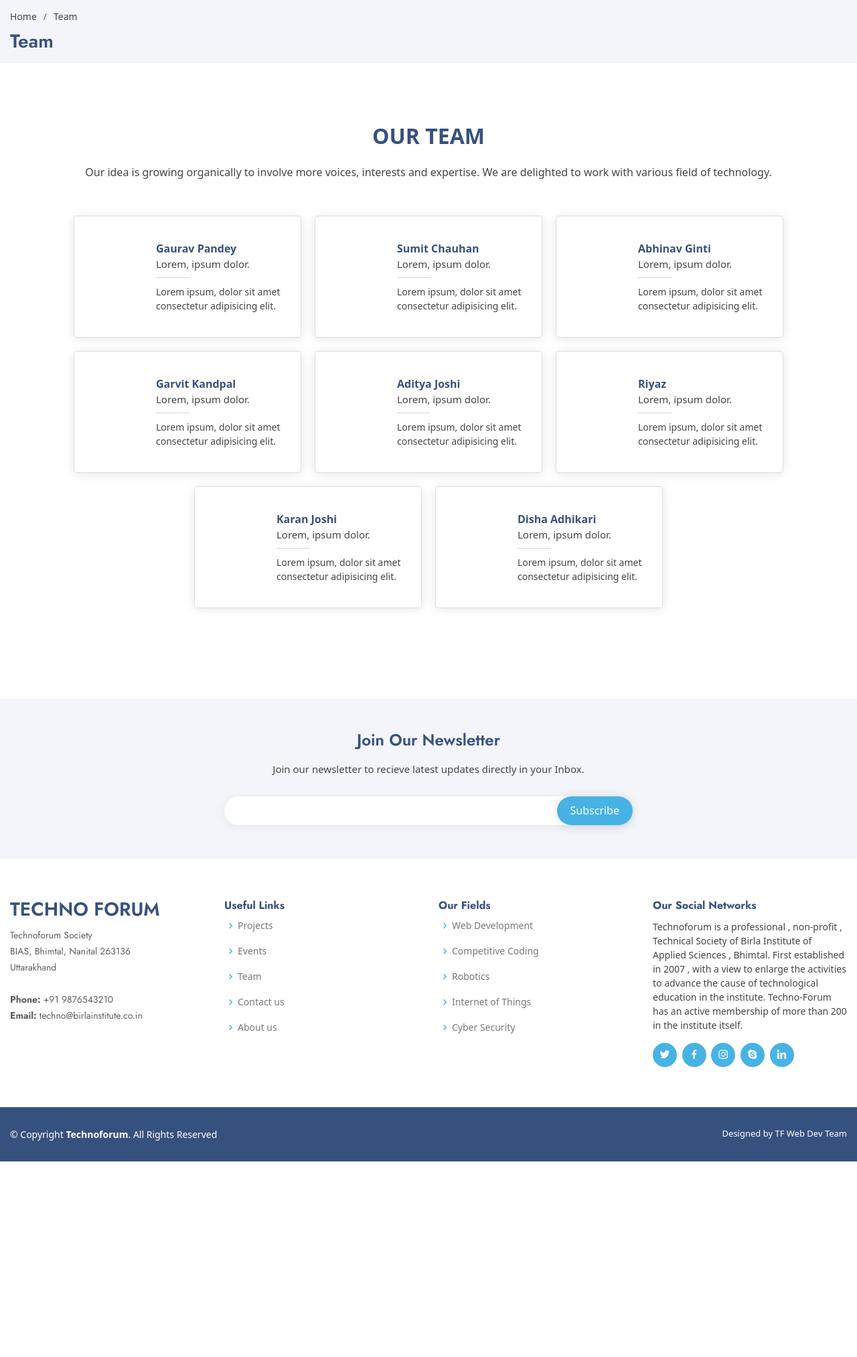
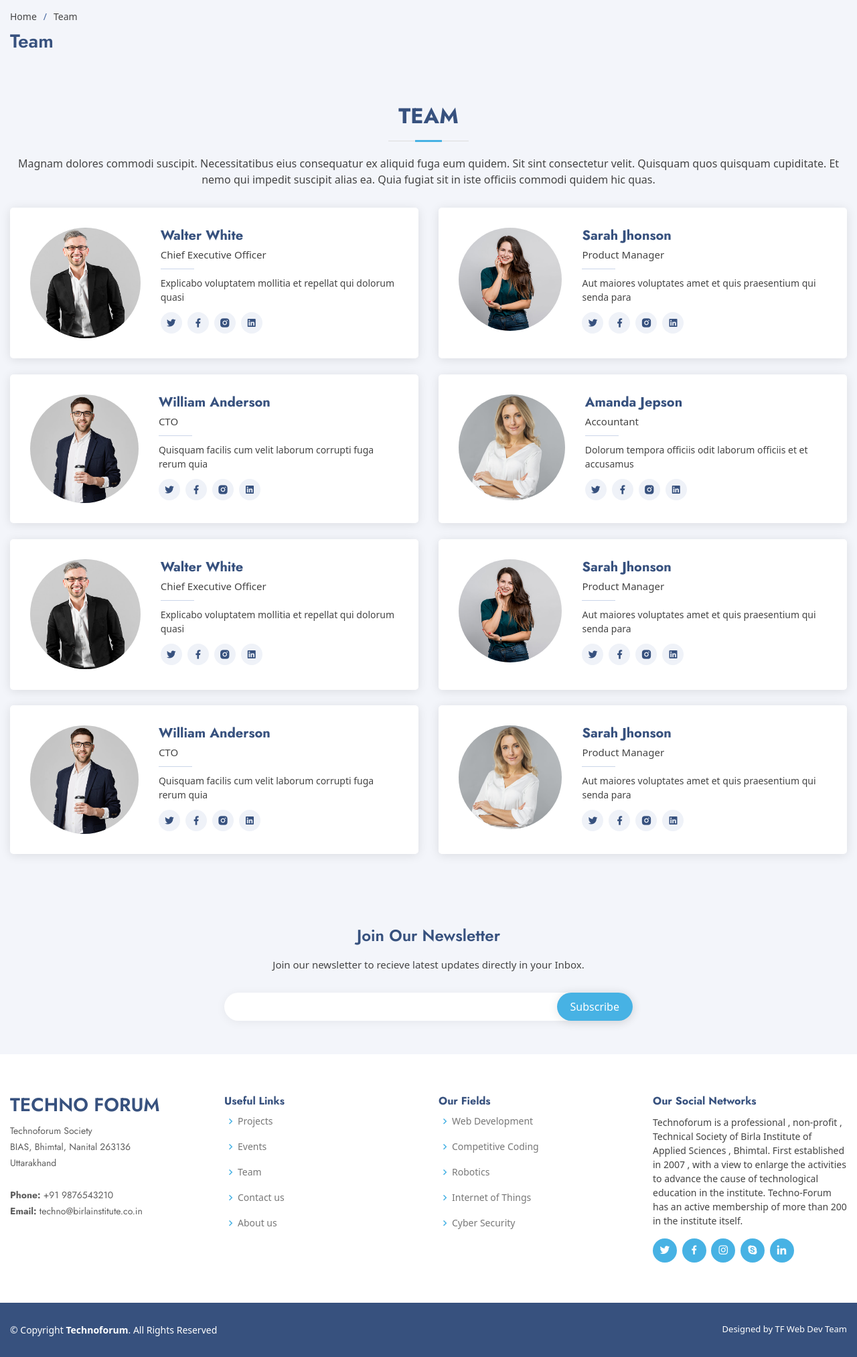
Before and after one commit to BIAStechnoforum/technoforumweb, a PHP site: page /team in a window 1280 px wide. Shown: the part 73-2099 px from the top of the page at 67% size. Before the commit the page ends 1807 px from the top, so only its background shows below. Run offline with PHP 8.4, Linux system fonts and the light colour scheme; some libraries are stand-ins or nearby versions.

Commit message:
Updated Team Section

```diff
--- a/team/index.html
+++ b/team/index.html
@@ -28,7 +28,7 @@
 
   <!-- Main CSS File -->
   <link rel="stylesheet" href="./style.css">
-  <link href="/assets/css/style.css" rel="stylesheet">
+  <link href="../assets/css/style.css" rel="stylesheet">
 
   <!-- TailWind CSS -->
   <link href="https://unpkg.com/tailwindcss@^1.0/dist/tailwind.min.css" rel="stylesheet">
@@ -80,146 +80,157 @@
       </div>
     </section><!-- End Breadcrumbs -->
 
-    <section class="inner-page">
-      <div class="container">
-        <div class="container-box">
-          <div data-aos="fade-down" class="basic-info">
-              <p>Our Team</p>
-              <p>Our idea is growing organically to involve more voices, interests and expertise. We are delighted to work with various field of technology.
-              </p>
+    <section id="team" class="team section-bg">
+      <div class="container" data-aos="fade-up">
+
+        <div class="section-title">
+          <h2>Team</h2>
+          <p>Magnam dolores commodi suscipit. Necessitatibus eius consequatur ex aliquid fuga eum quidem. Sit sint
+            consectetur velit. Quisquam quos quisquam cupiditate. Et nemo qui impedit suscipit alias ea. Quia fugiat sit
+            in iste officiis commodi quidem hic quas.</p>
         </div>
-          <div data-aos="zoom-in" class="cards">
-              <div data-aos="zoom-in" class="card">
-                  <div class="profile">
-                      <img src="https://via.placeholder.com/150" alt="">
+
+        <div class="row">
+
+          <div class="col-lg-6">
+            <div class="member d-flex align-items-start" data-aos="zoom-in" data-aos-delay="100">
+              <div class="pic"><img src="../assets/img/team/team-1.jpg" class="img-fluid" alt=""></div>
+              <div class="member-info">
+                <h4>Walter White</h4>
+                <span>Chief Executive Officer</span>
+                <p>Explicabo voluptatem mollitia et repellat qui dolorum quasi</p>
+                <div class="social">
+                  <a href=""><i class="ri-twitter-fill"></i></a>
+                  <a href=""><i class="ri-facebook-fill"></i></a>
+                  <a href=""><i class="ri-instagram-fill"></i></a>
+                  <a href=""> <i class="ri-linkedin-box-fill"></i> </a>
                 </div>
-                  <div class="info">
-                      <p class="name">Gaurav Pandey</p>
-                      <p class="pos">Lorem, ipsum dolor.</p>
-                      <p class="data">Lorem ipsum, dolor sit amet consectetur adipisicing elit.</p>
               </div>
-                  <div class="contact">
-                      <a href=""><i class="fa fa-linkedin icons" aria-hidden="true" style="font-size: 30px; color:#37517e; margin: 10px;"></i></a>
-                      <a href=""><i class="fa fa-instagram" aria-hidden="true" style="font-size: 30px;color:#37517e;margin: 10px;"></i></a>
-                      <a href=""><i class="fa fa-github" aria-hidden="true" style="font-size: 30px;color:#37517e;margin: 10px;"></i></a>
             </div>
           </div>
 
-              <div data-aos="zoom-in" class="card">
-                  <div class="profile">
-                      <img src="https://via.placeholder.com/150" alt="">
+          <div class="col-lg-6 mt-4 mt-lg-0">
+            <div class="member d-flex align-items-start" data-aos="zoom-in" data-aos-delay="200">
+              <div class="pic"><img src="../assets/img/team/team-2.jpg" class="img-fluid" alt=""></div>
+              <div class="member-info">
+                <h4>Sarah Jhonson</h4>
+                <span>Product Manager</span>
+                <p>Aut maiores voluptates amet et quis praesentium qui senda para</p>
+                <div class="social">
+                  <a href=""><i class="ri-twitter-fill"></i></a>
+                  <a href=""><i class="ri-facebook-fill"></i></a>
+                  <a href=""><i class="ri-instagram-fill"></i></a>
+                  <a href=""> <i class="ri-linkedin-box-fill"></i> </a>
                 </div>
-                  <div class="info">
-                      <p class="name">Sumit Chauhan</p>
-                      <p class="pos">Lorem, ipsum dolor.</p>
-                      <p class="data">Lorem ipsum, dolor sit amet consectetur adipisicing elit.</p>
               </div>
-                  <div class="contact">
-                      <a href=""><i class="fa fa-linkedin" aria-hidden="true" style="font-size: 30px; color:#37517e; margin: 10px;"></i></a>
-                      <a href=""><i class="fa fa-instagram" aria-hidden="true" style="font-size: 30px;color:#37517e;margin: 10px;"></i></a>
-                      <a href=""><i class="fa fa-github" aria-hidden="true" style="font-size: 30px;color:#37517e;margin: 10px;"></i></a>
             </div>
           </div>
 
-              <div data-aos="zoom-in" class="card">
-                  <div class="profile">
-                      <img src="https://via.placeholder.com/150" alt="">
+          <div class="col-lg-6 mt-4">
+            <div class="member d-flex align-items-start" data-aos="zoom-in" data-aos-delay="300">
+              <div class="pic"><img src="../assets/img/team/team-3.jpg" class="img-fluid" alt=""></div>
+              <div class="member-info">
+                <h4>William Anderson</h4>
+                <span>CTO</span>
+                <p>Quisquam facilis cum velit laborum corrupti fuga rerum quia</p>
+                <div class="social">
+                  <a href=""><i class="ri-twitter-fill"></i></a>
+                  <a href=""><i class="ri-facebook-fill"></i></a>
+                  <a href=""><i class="ri-instagram-fill"></i></a>
+                  <a href=""> <i class="ri-linkedin-box-fill"></i> </a>
                 </div>
-                  <div class="info">
-                      <p class="name">Abhinav Ginti</p>
-                      <p class="pos">Lorem, ipsum dolor.</p>
-                      <p class="data">Lorem ipsum, dolor sit amet consectetur adipisicing elit.</p>
               </div>
-                  <div class="contact">
-                      <a href=""><i class="fa fa-linkedin" aria-hidden="true" style="font-size: 30px; color:#37517e; margin: 10px;"></i></a>
-                      <a href=""><i class="fa fa-instagram" aria-hidden="true" style="font-size: 30px;color:#37517e;margin: 10px;"></i></a>
-                      <a href=""><i class="fa fa-github" aria-hidden="true" style="font-size: 30px;color:#37517e;margin: 10px;"></i></a>
             </div>
           </div>
 
-              <div data-aos="zoom-in" class="card">
-                  <div class="profile">
-                      <img src="https://via.placeholder.com/150" alt="">
+          <div class="col-lg-6 mt-4">
+            <div class="member d-flex align-items-start" data-aos="zoom-in" data-aos-delay="400">
+              <div class="pic"><img src="../assets/img/team/team-4.jpg" class="img-fluid" alt=""></div>
+              <div class="member-info">
+                <h4>Amanda Jepson</h4>
+                <span>Accountant</span>
+                <p>Dolorum tempora officiis odit laborum officiis et et accusamus</p>
+                <div class="social">
+                  <a href=""><i class="ri-twitter-fill"></i></a>
+                  <a href=""><i class="ri-facebook-fill"></i></a>
+                  <a href=""><i class="ri-instagram-fill"></i></a>
+                  <a href=""> <i class="ri-linkedin-box-fill"></i> </a>
                 </div>
-                  <div class="info">
-                      <p class="name">Garvit Kandpal</p>
-                      <p class="pos">Lorem, ipsum dolor.</p>
-                      <p class="data">Lorem ipsum, dolor sit amet consectetur adipisicing elit.</p>
               </div>
-                  <div class="contact">
-                      <a href=""><i class="fa fa-linkedin" aria-hidden="true" style="font-size: 30px; color:#37517e; margin: 10px;"></i></a>
-                      <a href=""><i class="fa fa-instagram" aria-hidden="true" style="font-size: 30px;color:#37517e;margin: 10px;"></i></a>
-                      <a href=""><i class="fa fa-github" aria-hidden="true" style="font-size: 30px;color:#37517e;margin: 10px;"></i></a>
             </div>
           </div>
 
-              <div data-aos="zoom-in" class="card">
-                  <div class="profile">
-                      <img src="https://via.placeholder.com/150" alt="">
+          <div class="col-lg-6 mt-4">
+            <div class="member d-flex align-items-start" data-aos="zoom-in" data-aos-delay="400">
+              <div class="pic"><img src="../assets/img/team/team-1.jpg" class="img-fluid" alt=""></div>
+              <div class="member-info">
+                <h4>Walter White</h4>
+                <span>Chief Executive Officer</span>
+                <p>Explicabo voluptatem mollitia et repellat qui dolorum quasi</p>
+                <div class="social">
+                  <a href=""><i class="ri-twitter-fill"></i></a>
+                  <a href=""><i class="ri-facebook-fill"></i></a>
+                  <a href=""><i class="ri-instagram-fill"></i></a>
+                  <a href=""> <i class="ri-linkedin-box-fill"></i> </a>
                 </div>
-                  <div class="info">
-                      <p class="name">Aditya Joshi</p>
-                      <p class="pos">Lorem, ipsum dolor.</p>
-                      <p class="data">Lorem ipsum, dolor sit amet consectetur adipisicing elit.</p>
               </div>
-                  <div class="contact">
-                      <a href=""><i class="fa fa-linkedin" aria-hidden="true" style="font-size: 30px; color:#37517e; margin: 10px;"></i></a>
-                      <a href=""><i class="fa fa-instagram" aria-hidden="true" style="font-size: 30px;color:#37517e;margin: 10px;"></i></a>
-                      <a href=""><i class="fa fa-github" aria-hidden="true" style="font-size: 30px;color:#37517e;margin: 10px;"></i></a>
             </div>
           </div>
 
-              <div data-aos="zoom-in" class="card">
-                  <div class="profile">
-                      <img src="https://via.placeholder.com/150" alt="">
+          <div class="col-lg-6 mt-4">
+            <div class="member d-flex align-items-start" data-aos="zoom-in" data-aos-delay="400">
+              <div class="pic"><img src="../assets/img/team/team-2.jpg" class="img-fluid" alt=""></div>
+              <div class="member-info">
+                <h4>Sarah Jhonson</h4>
+                <span>Product Manager</span>
+                <p>Aut maiores voluptates amet et quis praesentium qui senda para</p>
+                <div class="social">
+                  <a href=""><i class="ri-twitter-fill"></i></a>
+                  <a href=""><i class="ri-facebook-fill"></i></a>
+                  <a href=""><i class="ri-instagram-fill"></i></a>
+                  <a href=""> <i class="ri-linkedin-box-fill"></i> </a>
                 </div>
-                  <div class="info">
-                      <p class="name">Riyaz</p>
-                      <p class="pos">Lorem, ipsum dolor.</p>
-                      <p class="data">Lorem ipsum, dolor sit amet consectetur adipisicing elit.</p>
               </div>
-                  <div class="contact">
-                      <a href=""><i class="fa fa-linkedin" aria-hidden="true" style="font-size: 30px; color:#37517e; margin: 10px;"></i></a>
-                      <a href=""><i class="fa fa-instagram" aria-hidden="true" style="font-size: 30px;color:#37517e;margin: 10px;"></i></a>
-                      <a href=""><i class="fa fa-github" aria-hidden="true" style="font-size: 30px;color:#37517e;margin: 10px;"></i></a>
             </div>
           </div>
 
-              <div data-aos="zoom-in" class="card">
-                  <div class="profile">
-                      <img src="https://via.placeholder.com/150" alt="">
+          <div class="col-lg-6 mt-4">
+            <div class="member d-flex align-items-start" data-aos="zoom-in" data-aos-delay="400">
+              <div class="pic"><img src="../assets/img/team/team-3.jpg" class="img-fluid" alt=""></div>
+              <div class="member-info">
+                <h4>William Anderson</h4>
+                <span>CTO</span>
+                <p>Quisquam facilis cum velit laborum corrupti fuga rerum quia</p>
+                <div class="social">
+                  <a href=""><i class="ri-twitter-fill"></i></a>
+                  <a href=""><i class="ri-facebook-fill"></i></a>
+                  <a href=""><i class="ri-instagram-fill"></i></a>
+                  <a href=""> <i class="ri-linkedin-box-fill"></i> </a>
                 </div>
-                  <div class="info">
-                      <p class="name">Karan Joshi</p>
-                      <p class="pos">Lorem, ipsum dolor.</p>
-                      <p class="data">Lorem ipsum, dolor sit amet consectetur adipisicing elit.</p>
               </div>
-                  <div class="contact">
-                      <a href=""><i class="fa fa-linkedin" aria-hidden="true" style="font-size: 30px; color:#37517e; margin: 10px;"></i></a>
-                      <a href=""><i class="fa fa-instagram" aria-hidden="true" style="font-size: 30px;color:#37517e;margin: 10px;"></i></a>
-                      <a href=""><i class="fa fa-github" aria-hidden="true" style="font-size: 30px;color:#37517e;margin: 10px;"></i></a>
             </div>
           </div>
 
-              <div data-aos="zoom-in" class="card">
-                  <div class="profile">
-                      <img src="https://via.placeholder.com/150" alt="">
-                  </div>
-                  <div class="info">
-                      <p class="name">Disha Adhikari</p>
-                      <p class="pos">Lorem, ipsum dolor.</p>
-                      <p class="data">Lorem ipsum, dolor sit amet consectetur adipisicing elit.</p>
-                  </div>
-                  <div class="contact">
-                      <a href=""><i class="fa fa-linkedin" aria-hidden="true" style="font-size: 30px; color:#37517e; margin: 10px;"></i></a>
-                      <a href=""><i class="fa fa-instagram" aria-hidden="true" style="font-size: 30px;color:#37517e;margin: 10px;"></i></a>
-                      <a href=""><i class="fa fa-github" aria-hidden="true" style="font-size: 30px;color:#37517e;margin: 10px;"></i></a>
+          <div class="col-lg-6 mt-4">
+            <div class="member d-flex align-items-start" data-aos="zoom-in" data-aos-delay="400">
+              <div class="pic"><img src="../assets/img/team/team-4.jpg" class="img-fluid" alt=""></div>
+              <div class="member-info">
+                <h4>Sarah Jhonson</h4>
+                <span>Product Manager</span>
+                <p>Aut maiores voluptates amet et quis praesentium qui senda para</p>
+                <div class="social">
+                  <a href=""><i class="ri-twitter-fill"></i></a>
+                  <a href=""><i class="ri-facebook-fill"></i></a>
+                  <a href=""><i class="ri-instagram-fill"></i></a>
+                  <a href=""> <i class="ri-linkedin-box-fill"></i> </a>
                 </div>
               </div>
             </div>
           </div>
         </div>
-    </section>
+
+      </div>
+    </section><!-- End Team Section --><!-- End Team Section -->
 
   </main><!-- End #main -->
 
--- a/team/style.css
+++ b/team/style.css
@@ -1,4 +1,4 @@
-*
+./*
 {
     margin: 0;
     padding: 0;
@@ -186,4 +186,21 @@ p
 .contact a:hover i
 {
     color:white !important;
+}*/
+
+.team .member .social a:hover i
+{
+    transform: scale(1.1);
 }
+
+.team .member .social a:hover
+{
+    transition: ease-in-out 0.3s;
+    transform: translateY(-2px);
+    background: #47b2e4;
+}
+.team .member
+{
+    padding: 30px !important;
+    height:100%;
+}
```
Also changed, not shown: assets/css/style.css (line endings or trailing spaces). Lines whose indentation alone changed are shown as unchanged.
